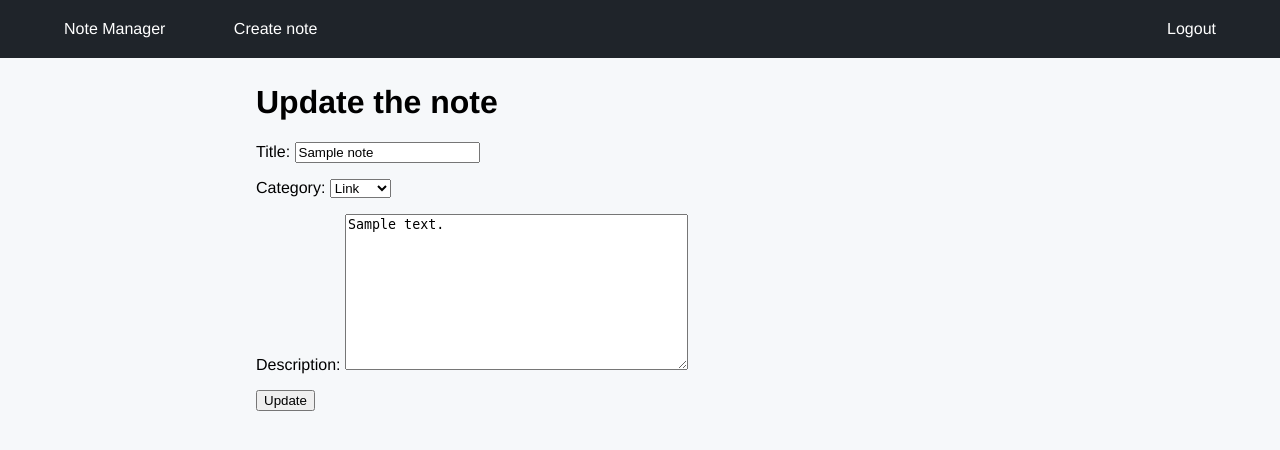
After one commit to DenisIsmagilov1/note_manager, a Django app: page /notes/update/1/ in a window 1280 px wide. The commit adds this page. Shown: the top 450 px of the page. Run offline with Django 3.2, Linux system fonts and the light colour scheme; a user stored in the database is signed in; tables that the repository leaves empty hold one stand-in row (values such as "Sample post").

Commit message:
Add note update view

```diff
--- a/notes/templates/notes/detail.html
+++ b/notes/templates/notes/detail.html
@@ -15,5 +15,6 @@
                 <span class="unelected">Unelected</span>
             {% endif %}
         </div>
+        <span><a href="{% url 'notes:note_update' object.id %}">Update</a></span>
     </div>
 {% endblock %}
--- /dev/null
+++ b/notes/templates/notes/update.html
@@ -0,0 +1,12 @@
+{% extends 'base.html' %}
+
+{% block title %}Update note{% endblock %}
+
+{% block content %}
+    <h1>Update the note</h1>
+    <form action="" method="post">
+        {{ form.as_p }}
+        {% csrf_token %}
+        <input type="submit" value="Update">
+    </form>
+{% endblock %}
--- a/notes/urls.py
+++ b/notes/urls.py
@@ -7,5 +7,6 @@ app_name = 'notes'
 urlpatterns = [
     path('list/', views.NoteListView.as_view(), name='note_list'),
     path('create/', views.NoteCreateView.as_view(), name='note_create'),
-    path('detail/<pk>/', views.NoteDetailView.as_view(), name='note_detail')
+    path('detail/<pk>/', views.NoteDetailView.as_view(), name='note_detail'),
+    path('update/<pk>/', views.NoteUpdateView.as_view(), name='note_update')
 ]
--- a/notes/views.py
+++ b/notes/views.py
@@ -3,7 +3,7 @@ from django.views.generic.detail import DetailView
 from django.contrib.auth.mixins import LoginRequiredMixin
 from .models import Note
 from django.urls import reverse_lazy
-from django.views.generic.edit import CreateView
+from django.views.generic.edit import CreateView, UpdateView
 from .forms import NoteForm
 
 
@@ -32,3 +32,11 @@ class NoteDetailView(LoginRequiredMixin, DetailView):
     login_url = reverse_lazy('account:login')
     model = Note
     template_name = 'notes/detail.html'
+
+
+class NoteUpdateView(LoginRequiredMixin, UpdateView):
+    login_url = reverse_lazy('account:login')
+    model = Note
+    form_class = NoteForm
+    template_name = 'notes/update.html'
+    success_url = reverse_lazy('notes:note_list')
```
